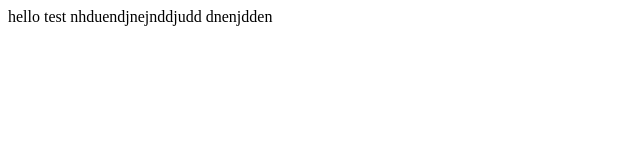
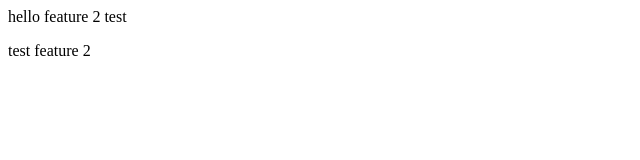
Before and after one commit to jwang312/hello2, a plain HTML site: page index.html in a window 1280 px wide. Shown: the whole page, without its empty margins (0-640 px from the left). Drawn offline with Linux system fonts and the light colour scheme.

Commit message:
update feature2

```diff
--- a/index.html
+++ b/index.html
@@ -1 +1,2 @@
-<div>hello test nhduendjnejnddjudd dnenjdden</div>
+<div>hello feature 2 test</div>
+<p>test feature 2</p>
```
Also changed, not shown: index2.html (+1 -1 lines).
